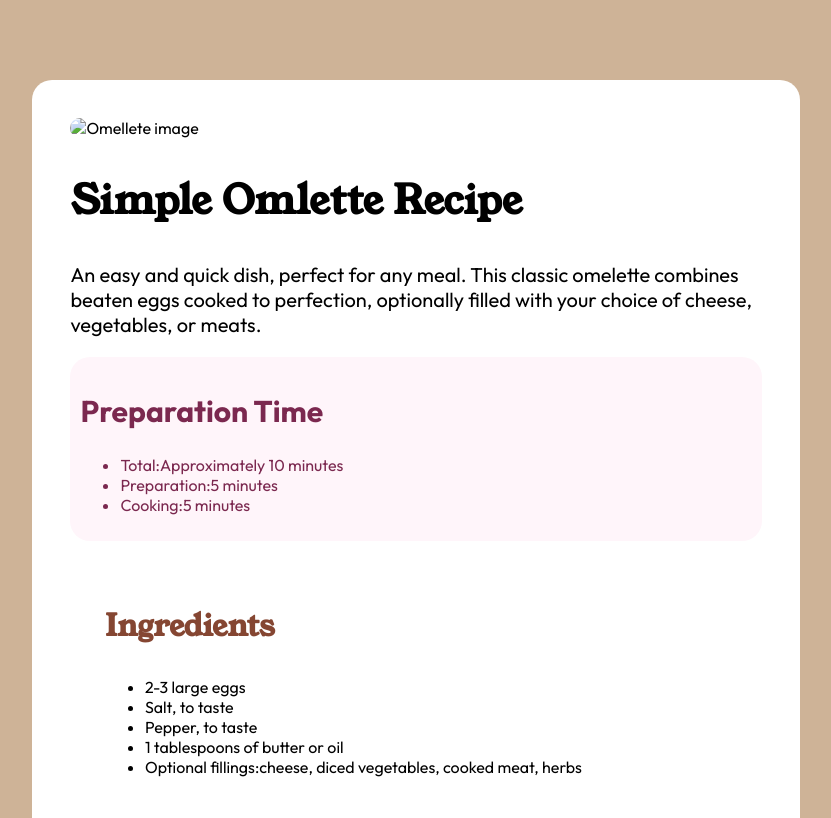
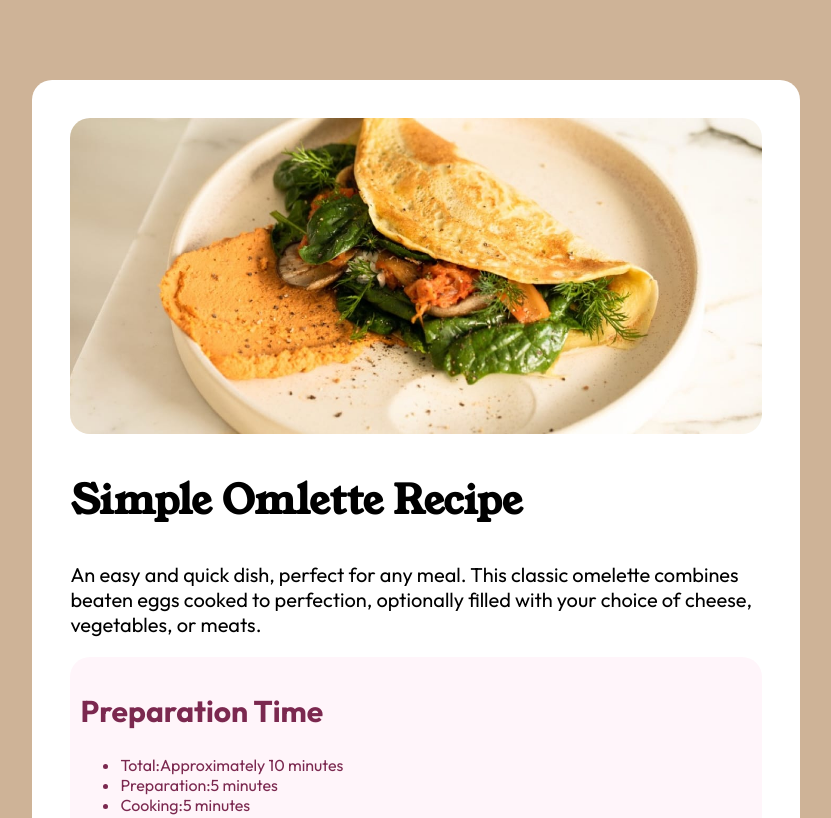
Before and after one commit to hazelr125/recipe-page, a plain HTML site: page index.html in a window 1280 px wide. Shown: the top 818 px of the page, without its empty margins (224-1055 px from the left). Drawn offline with Linux system fonts and the light colour scheme.

Commit message:
Update index.html

```diff
--- a/index.html
+++ b/index.html
@@ -14,7 +14,7 @@
 <body>
     <main style="font-family:Outfit, sans-serif;font-size: 40px;text-align: left;" class="main">
     <section class="content">
-        <img src="assets/images/image-omelette.jpeg" alt="Omellete image"/>
+        <img src="image-omelette.jpeg" alt="Omellete image"/>
         <h1 class="recipe" style="font-family:Young Serif, serif;font-size: 40px;text-align: left;color:black">Simple Omlette Recipe</h1>
         <p>An easy and quick dish, perfect for any meal. This classic omelette combines beaten eggs cooked
             to perfection, optionally filled with your choice of cheese, vegetables, or meats.</p>
```
